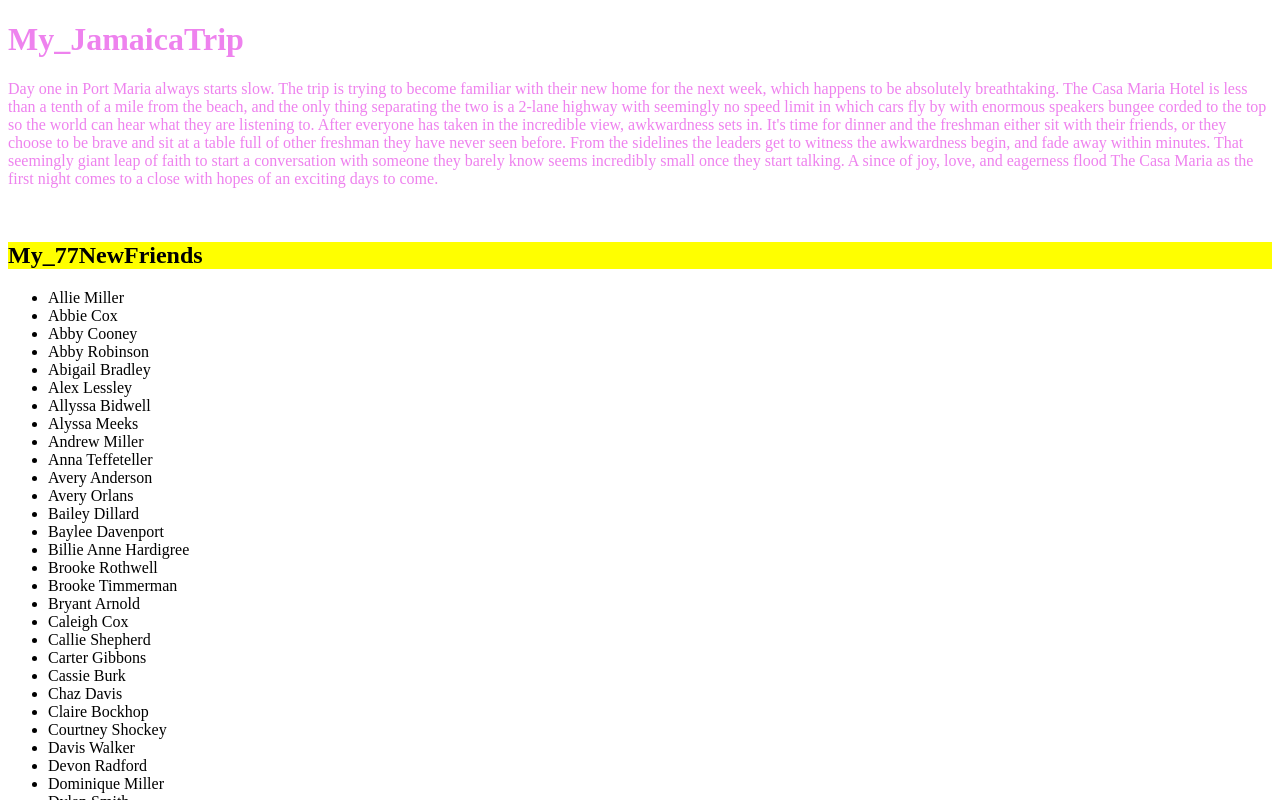
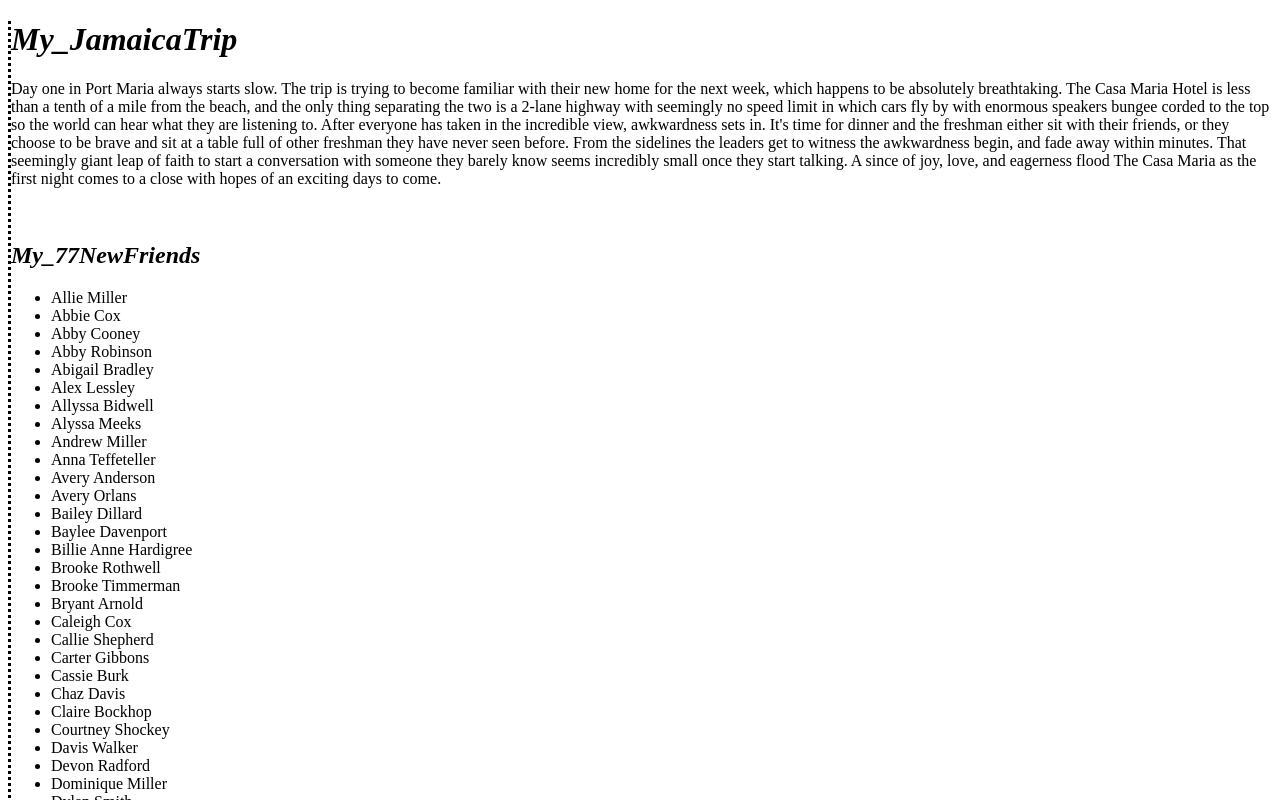
Before and after one commit to ashtonmelton/ashtonmelton.github.io, a plain HTML site: page index.html in a window 1280 px wide. Shown: the top 800 px of the page. Drawn offline with Linux system fonts and the light colour scheme.

Commit message:
cohesion

```diff
--- a/index.html
+++ b/index.html
@@ -12,15 +12,15 @@ My_JamaicaTrip </title>
 </head>
 
 
-<body>
+<body style=border-left:dotted>
 
-<h1 style=color:violet>My_JamaicaTrip</h1>
+<h1><i> My_JamaicaTrip </i> </h1>
 
-<p style=color:violet> Day one in Port Maria always starts slow. The trip is trying to become familiar with their new home for the next week, which happens to be absolutely breathtaking. The Casa Maria Hotel is less than a tenth of a mile from the beach, and the only thing separating the two is a 2-lane highway with seemingly no speed limit in which cars fly by with enormous speakers bungee corded to the top so the world can hear what they are listening to. After everyone has taken in the incredible view, awkwardness sets in. It's time for dinner and the freshman either sit with their friends, or they choose to be brave and sit at a table full of other freshman they have never seen before. From the sidelines the leaders get to witness the awkwardness begin, and fade away within minutes. That seemingly giant leap of faith to start a conversation with someone they barely know seems incredibly small once they start talking. A since of joy, love, and eagerness flood The Casa Maria as the first night comes to a close with hopes of an exciting days to come. </p>
+<p> Day one in Port Maria always starts slow. The trip is trying to become familiar with their new home for the next week, which happens to be absolutely breathtaking. The Casa Maria Hotel is less than a tenth of a mile from the beach, and the only thing separating the two is a 2-lane highway with seemingly no speed limit in which cars fly by with enormous speakers bungee corded to the top so the world can hear what they are listening to. After everyone has taken in the incredible view, awkwardness sets in. It's time for dinner and the freshman either sit with their friends, or they choose to be brave and sit at a table full of other freshman they have never seen before. From the sidelines the leaders get to witness the awkwardness begin, and fade away within minutes. That seemingly giant leap of faith to start a conversation with someone they barely know seems incredibly small once they start talking. A since of joy, love, and eagerness flood The Casa Maria as the first night comes to a close with hopes of an exciting days to come. </p>
 <p>
 <br />
 </p>
-<h2 style=background-color:yellow> My_77NewFriends </h2>
+<h2><i> My_77NewFriends </i></h2>
 
 <ul>
 
@@ -190,7 +190,7 @@ My_JamaicaTrip </title>
 <p>
 <br />
 </p>
-<h2> My_SmallGroup </h2>
+<h2><i> My_SmallGroup </i> </h2>
 
 <table>
 
```
